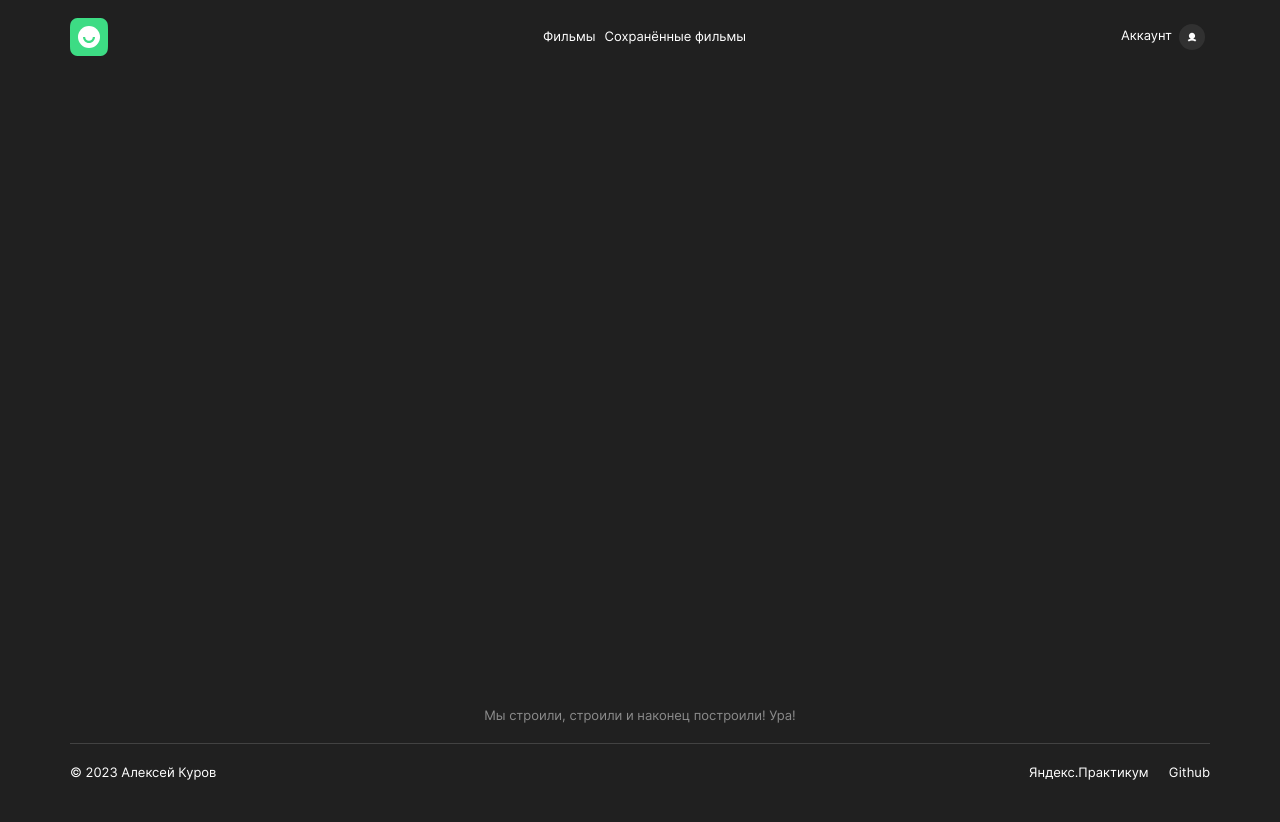
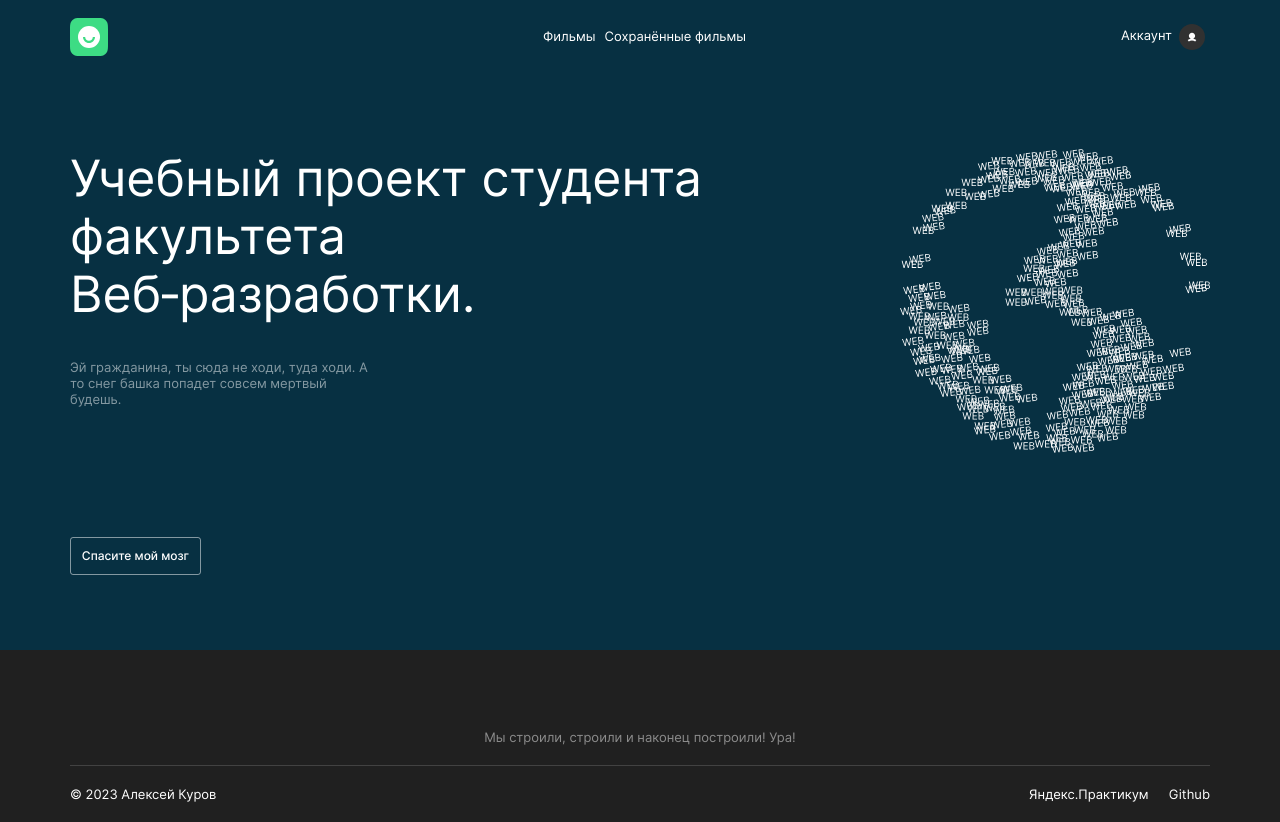
Before and after one commit to blaydasik/movies-explorer-frontend, a React (Create React App) app: page / in a window 1280 px wide. Before the commit the page ends 800 px from the top, so only its background shows below. Built offline with nearby package versions, Linux system fonts and the light colour scheme.

Commit message:
feat: promo

```diff
--- a/src/components/Header/Header.css
+++ b/src/components/Header/Header.css
@@ -1,7 +1,7 @@
 .header {
   margin: 0;
   padding: 0;
-  background-color: #073042;
+  background-color: #202020;
   width: 100%;
   display: flex;
 }
@@ -12,8 +12,8 @@
   }
 }
 
-.header_logged-in {
-  background-color: #202020;
+.header_main-page {
+  background-color: #073042;
 }
 
 .header_space-between {
--- a/src/components/Header/Header.jsx
+++ b/src/components/Header/Header.jsx
@@ -22,11 +22,10 @@ function Header({ loggedIn }) {
   //определим, находимся ли мы на странице регистрации или входа
   const isSignInSignUp =
     location.pathname === '/signin' || location.pathname === '/signup';
-  const isSignInSignUpProfile =
-    isSignInSignUp || location.pathname === '/profile';
   const isNotFound = location.pathname === '/not-found';
+  const isMainPage = location.pathname === '/';
   const classNameHeader = classnames('header', {
-    'header_logged-in': loggedIn || isSignInSignUpProfile,
+    'header_main-page': isMainPage,
     'header_space-between': !loggedIn,
     header_inactive: isNotFound,
   });
--- a/src/components/Main/Main.jsx
+++ b/src/components/Main/Main.jsx
@@ -5,7 +5,7 @@ import Promo from './Promo/Promo';
 function Main() {
   return (
     <div className="main">
-      <Promo></Promo>
+      <Promo />
 
     </div>
   );
--- a/src/components/Main/Promo/Promo.css
+++ b/src/components/Main/Promo/Promo.css
@@ -0,0 +1,74 @@
+.promo {
+  margin: 0;
+  padding: 0;
+  background-color: #073042;
+  width: 100%;
+  display: flex;
+}
+
+.promo__container {
+  width: calc(100% - 140px);
+  margin: 75px auto 75px;
+  padding: 0;
+  display: grid;
+  grid-template-columns: auto 1fr auto;
+  grid-template-rows: repeat(3, auto);
+  grid-template-areas:
+    "header . logo"
+    "text . logo"
+    "link . .";
+}
+
+.promo__header {
+  margin: 0;
+  padding: 0;
+  max-width: 640px;
+  color: #FFFFFF;
+  font-style: normal;
+  font-weight: 400;
+  font-size: 50px;
+  line-height: 1.16;
+  grid-area: header;
+}
+
+.promo__text {
+  margin: 36px 0 130px;
+  padding: 0;
+  max-width: 310px;
+  color: #FFFFFF;
+  font-style: normal;
+  font-weight: 400;
+  font-size: 13px;
+  line-height: 1.230;
+  opacity: 0.5;
+  mix-blend-mode: normal;
+  grid-area: text;
+}
+
+.promo__link {
+  margin: 0;
+  padding: 10px 0;
+  width: 129px;
+  height: 16px;
+  color: #FFFFFF;
+  font-style: normal;
+  font-weight: 500;
+  font-size: 12px;
+  line-height: 1.333;
+  text-align: center;
+  text-decoration: none;
+  transition: 0.5s ease;
+  border: 1px solid rgba(255, 255, 255, .5);
+  border-radius: 3px;
+  grid-area: link;
+}
+
+.promo__link:hover {
+  opacity: 0.7;
+}
+
+.promo__picture {
+  width: 310px;
+  height: 304px;
+  grid-area: logo;
+}
--- a/src/components/Main/Promo/Promo.jsx
+++ b/src/components/Main/Promo/Promo.jsx
@@ -1,12 +1,25 @@
 import './Promo.css';
+import promoImg from '../../../images/promo-img.svg';
 
 function Promo() {
   return (
-    <div>
-
-
-    </div>
-  );
+    <article className="promo">
+      <div className="promo__container">
+        <h1 className="promo__header">
+          Учебный проект студента факультета Веб&#8209;разработки.
+        </h1>
+        <p className="promo__text">
+          Эй гражданина, ты сюда не ходи, туда ходи. А то снег башка попадет
+          совсем мертвый будешь.
+        </p>
+        <a className="promo__link" href="#portfolio">
+          Спасите мой мозг
+        </a>
+        <img className='promo__picture'
+            src={promoImg} alt='изображение земли, составленное из слов web' />
+      </div>
+    </article>
+  )
 }
 
-export default Promo;
+export default Promo
```
Also changed, not shown: src/images/promo-img.svg (added).
